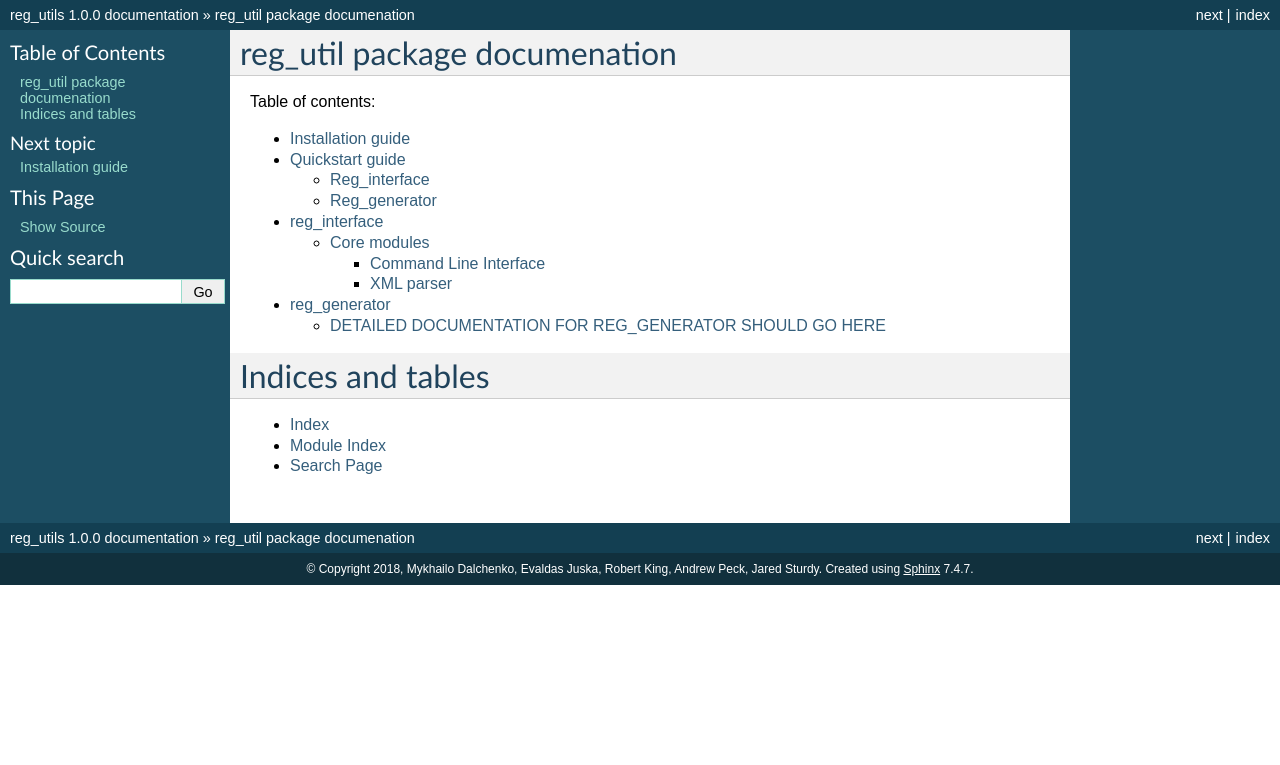
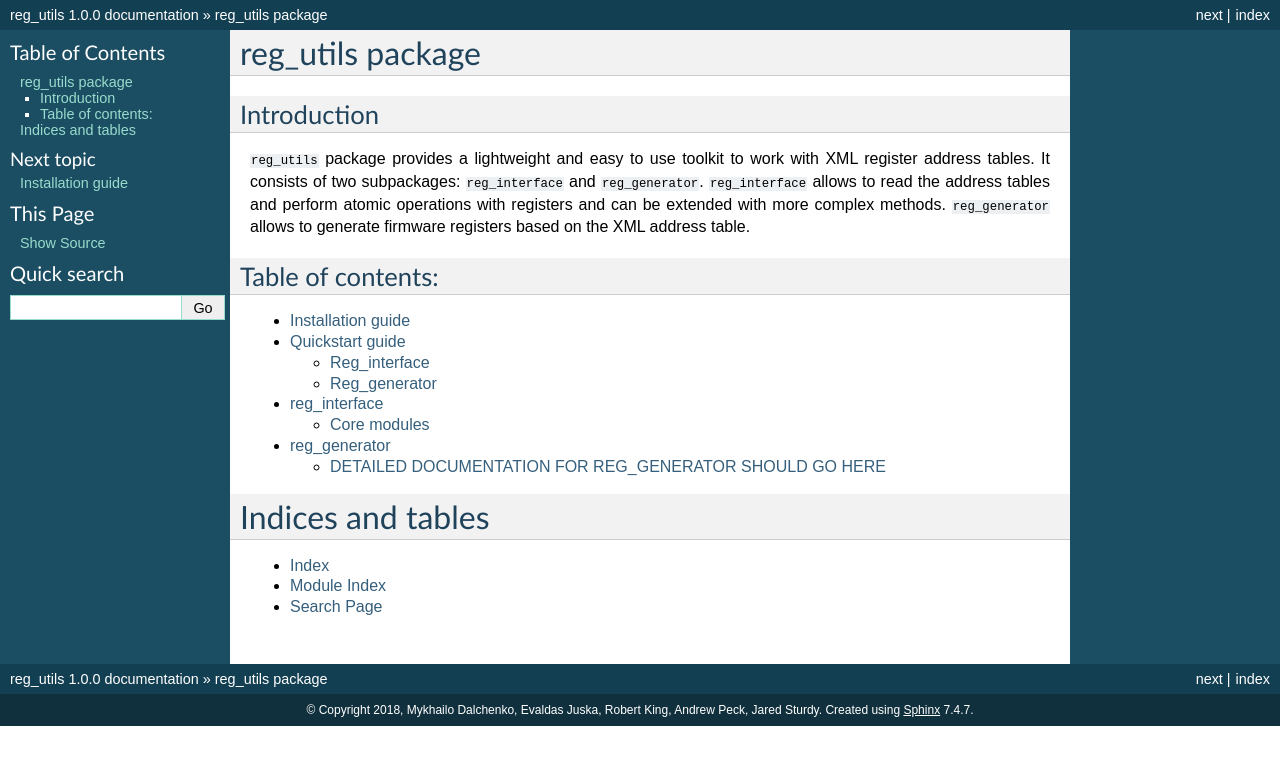
Before and after one commit to vetens/reg_utils, a Sphinx documentation site: the page built from doc/index.rst, in a window 1280 px wide. Shown: the top 765 px of the page. Built offline with Sphinx 7.4.7, drawn with Linux system fonts in a browser that asks for light colours.

Commit message:
Update documentation

```diff
--- a/doc/index.rst
+++ b/doc/index.rst
@@ -3,13 +3,21 @@
    You can adapt this file completely to your liking, but it should at least
    contain the root `toctree` directive.
 
-reg_util package documenation
+reg_utils package
 =====================================
 
+Introduction
+------------
+``reg_utils`` package provides a lightweight and easy to use toolkit to work with XML register address tables.
+It consists of two subpackages: ``reg_interface`` and ``reg_generator``.
+``reg_interface`` allows to read the address tables and perform atomic operations with registers and can be extended with more complex methods.
+``reg_generator`` allows to generate firmware registers based on the XML address table.
+
 Table of contents:
+------------------
 
 .. toctree::
-   :maxdepth: 3
+   :maxdepth: 2
 
    usage/installation
    usage/quickstart
```
